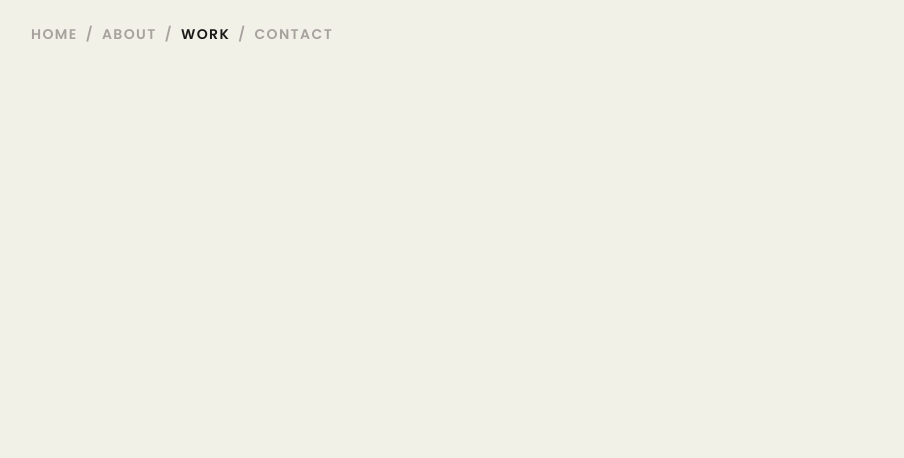
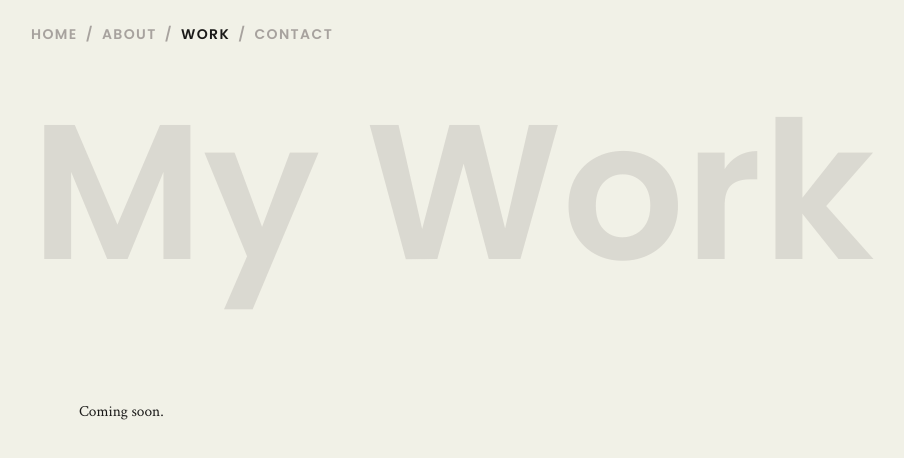
Before and after one commit to numshv/noumi-web-porto, a Next.js app: page / in a window 1280 px wide. Both pictures are taken after a click on the button "WORK". Shown: the top 458 px of the page, without its empty margins (1-905 px from the left). Built offline with nearby package versions, Linux system fonts and the light colour scheme.

Commit message:
feat: add work but coming soon

```diff
--- a/src/app/page.tsx
+++ b/src/app/page.tsx
@@ -6,6 +6,7 @@ import { useState } from "react";
 import type { Page } from "@/lib/types";
 import About from "@/components/About";
 import Contact from "@/components/Contact";
+import Work from "@/components/Work";
 
 export default function Home() {
 
@@ -74,7 +75,7 @@ export default function Home() {
             animate={{ opacity: 1 }}
             transition={{ duration: 0.4 }}
           >
-            {/* work content here */}
+            <Work/>
           </motion.div>
         )}
         {currentPage === "contact" && (
--- /dev/null
+++ b/src/components/Work.tsx
@@ -0,0 +1,35 @@
+"use client";
+
+import { motion } from "framer-motion";
+
+export default function Work() {
+  return (
+    <div>
+      <motion.div
+        initial={{ opacity: 0 }}
+        animate={{ opacity: 0.3 }}
+        transition={{ duration: 1.2, ease: "easeOut" }}
+        className="fixed left-8 top-24 pointer-events-none select-none"
+      >
+        <h1
+          className="fill-title font-sans font-semibold pointer-events-auto"
+          data-text="My Work"
+          style={{ fontSize: "clamp(5rem, 15vw, 14rem)", color: "#A7A29E", lineHeight: 1 }}
+        >
+          My Work
+        </h1>
+      </motion.div>
+
+      <motion.div
+        initial={{ opacity: 0 }}
+        animate={{ opacity: 1 }}
+        transition={{ duration: 0.6, delay: 0.3 }}
+        className="pt-64 "
+      >
+        <p className="font-serif" style={{ fontSize: "clamp(0.95rem, 1.2vw, 1.15rem)" }}>
+          Coming soon.
+        </p>
+      </motion.div>
+    </div>
+  );
+}
```
